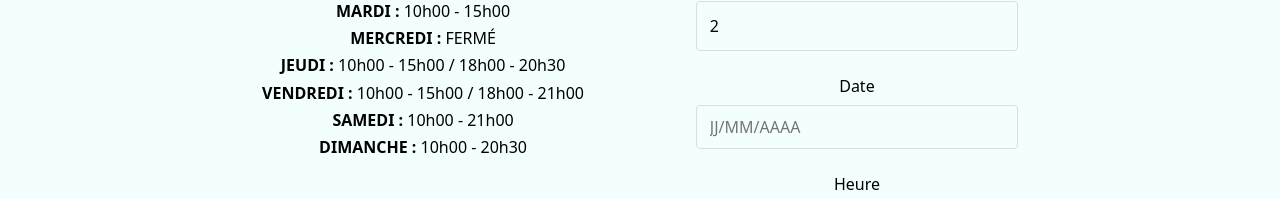
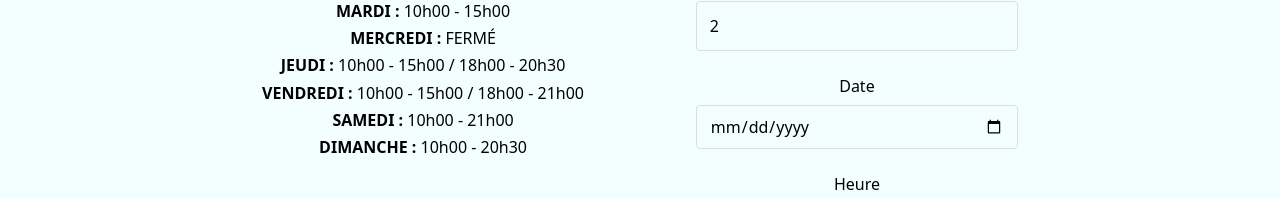
Before and after one commit to Lucacist/restaurant_de_la_halle, a Vue app: page /contact in a window 1280 px wide. Shown: the part 693-892 px from the top of the page. Built offline with nearby package versions, Linux system fonts and the light colour scheme; a web font is replaced by a local one.

Commit message:
feat: add contact page with form, business info and map integration

```diff
--- a/src/Contact.vue
+++ b/src/Contact.vue
@@ -72,14 +72,18 @@
               </select>
             </div>
 
-            <div class="form-group">
+            <div class="form-group date-time-wrapper">
               <label for="date">Date</label>
-              <input type="text" class="custom-date-input" id="date" v-model="form.date" placeholder="JJ/MM/AAAA">
+              <div class="input-container">
+                <input type="date" id="date" v-model="form.date">
+              </div>
             </div>
 
-            <div class="form-group">
+            <div class="form-group date-time-wrapper">
               <label for="time">Heure</label>
-              <input type="text" class="custom-time-input" id="time" v-model="form.time" placeholder="HH:MM">
+              <div class="input-container">
+                <input type="time" id="time" v-model="form.time">
+              </div>
             </div>
 
             <div class="form-group">
@@ -247,12 +251,30 @@ input, select, textarea {
   appearance: none;
 }
 
-/* Styles for custom date and time inputs */
-.custom-date-input,
-.custom-time-input {
+/* Solution complète pour les inputs date/time sur iOS */
+.date-time-wrapper {
+  position: relative;
   width: 100%;
+  display: block;
+}
+
+/* Conteneur pour limiter la largeur des inputs */
+.input-container {
+  position: relative;
+  width: 100%;
+  display: block;
+  overflow: hidden;
+}
+
+/* Reset complet des styles pour les inputs date et time */
+.input-container input[type="date"],
+.input-container input[type="time"] {
+  position: relative;
+  display: block;
+  width: 100% !important;
   height: 44px;
   padding: 0.8rem;
+  margin: 0;
   border: 1px solid #ddd;
   border-radius: 4px;
   font-family: inherit;
@@ -260,6 +282,43 @@ input, select, textarea {
   background-color: transparent;
   color: var(--text-color);
   box-sizing: border-box;
+  -webkit-appearance: none;
+  -moz-appearance: none;
+  appearance: none;
+  min-width: 0 !important;
+  max-width: 100% !important;
+}
+
+/* Hack spécifique pour Safari iOS */
+@supports (-webkit-touch-callout: none) {
+  .input-container input[type="date"],
+  .input-container input[type="time"] {
+    font-size: 16px !important; /* Empêche le zoom sur iOS */
+    display: block !important;
+    width: 100% !important;
+    min-width: 0 !important;
+    max-width: 100% !important;
+    box-sizing: border-box !important;
+    -webkit-box-sizing: border-box !important;
+  }
+
+  /* Hack pour forcer la largeur */
+  .input-container::before {
+    content: "";
+    position: absolute;
+    top: 0;
+    left: 0;
+    right: 0;
+    bottom: 0;
+    width: 100%;
+    pointer-events: none;
+  }
+
+  /* Hack supplémentaire pour iOS */
+  .input-container {
+    max-width: 100%;
+    overflow: hidden;
+  }
 }
 
 input:focus, select:focus, textarea:focus {
```
